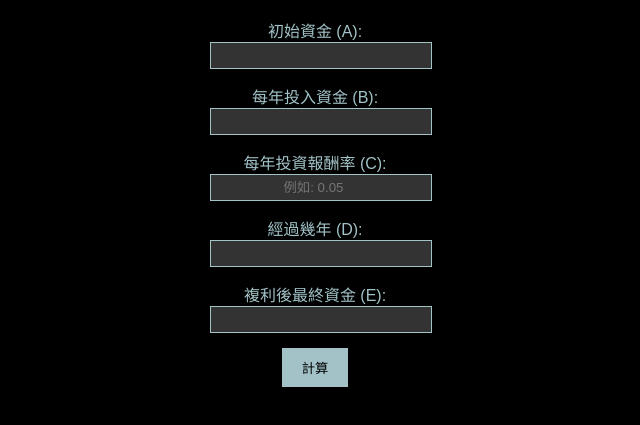
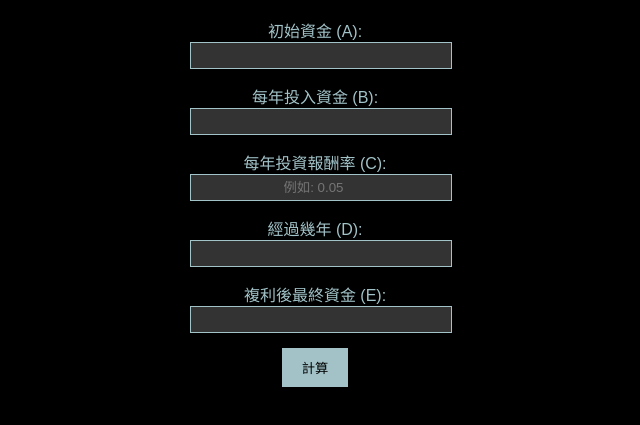
Before and after one commit to Nanako620/Investment-calculator, a plain HTML site: page index.html in a window 1280 px wide. Shown: the part 149-574 px from the top of the page, without its empty margins (325-965 px from the left). Drawn offline with Linux system fonts and the light colour scheme.

Commit message:
Update styles.css

```diff
--- a/styles.css
+++ b/styles.css
@@ -5,7 +5,7 @@ body {
 }
 
 .container {
-    width: 210px;
+    width: 250px;
     margin: 100px auto;
     text-align: center;
 }
```
